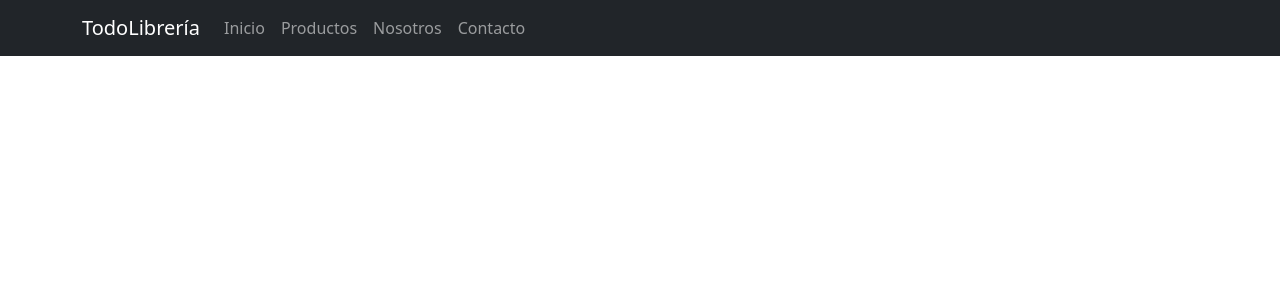
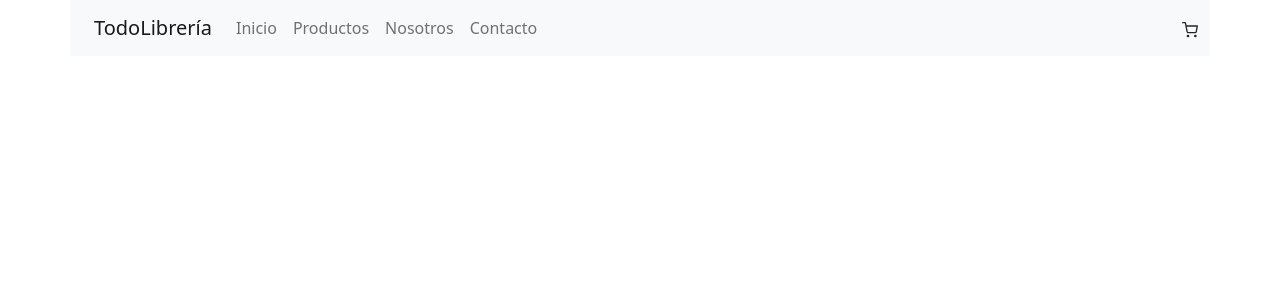
Before and after one commit to martinnmoreira/ProyectoFinalReactJs-Moreira, a React (Create React App) app: page / in a window 1280 px wide. Shown: the top 300 px of the page. Built offline with nearby package versions, Linux system fonts and the light colour scheme.

Commit message:
ícono carrito

```diff
--- a/package.json
+++ b/package.json
@@ -10,6 +10,7 @@
     "react": "^18.1.0",
     "react-bootstrap": "^2.3.1",
     "react-dom": "^18.1.0",
+    "react-icons": "^4.3.1",
     "react-scripts": "5.0.1",
     "sass": "^1.51.0",
     "web-vitals": "^2.1.4"
--- a/src/App.js
+++ b/src/App.js
@@ -1,4 +1,5 @@
 import Header from "./components/Navbar/Navbar.js";
+
 
 function App() {
   return (
--- /dev/null
+++ b/src/components/Cardicon/CardIcon.js
@@ -0,0 +1,8 @@
+import { FiShoppingCart } from "react-icons/fi";
+import React from 'react';
+
+export default class Question extends React.Component {
+  render() {
+    return <div><FiShoppingCart/></div>
+  }
+}
--- a/src/components/Navbar/Navbar.js
+++ b/src/components/Navbar/Navbar.js
@@ -1,7 +1,9 @@
 import {Navbar, Nav, Container} from "react-bootstrap"
+import FiShoppingCart from "../Cardicon/CardIcon"
+
 export default function Header() {
     return(
-        <Navbar bg="dark" variant="dark">
+        <Navbar bg="light" variant="light" className="container">
             <Container>
                 <Navbar.Brand href="#inicio">TodoLibrería</Navbar.Brand>
                 <Nav className="me-auto">
@@ -10,7 +12,11 @@ export default function Header() {
                     <Nav.Link href="#nosotros">Nosotros</Nav.Link>
                     <Nav.Link href="#contacto">Contacto</Nav.Link>
                 </Nav>
+
             </Container>
+            <FiShoppingCart />
+
         </Navbar>
+
     );
 }
```
Also changed, not shown: public/img/logo.png (renamed from src/components/Images/logo.png), 1 other file (tests, documents, lock files or other folders).
